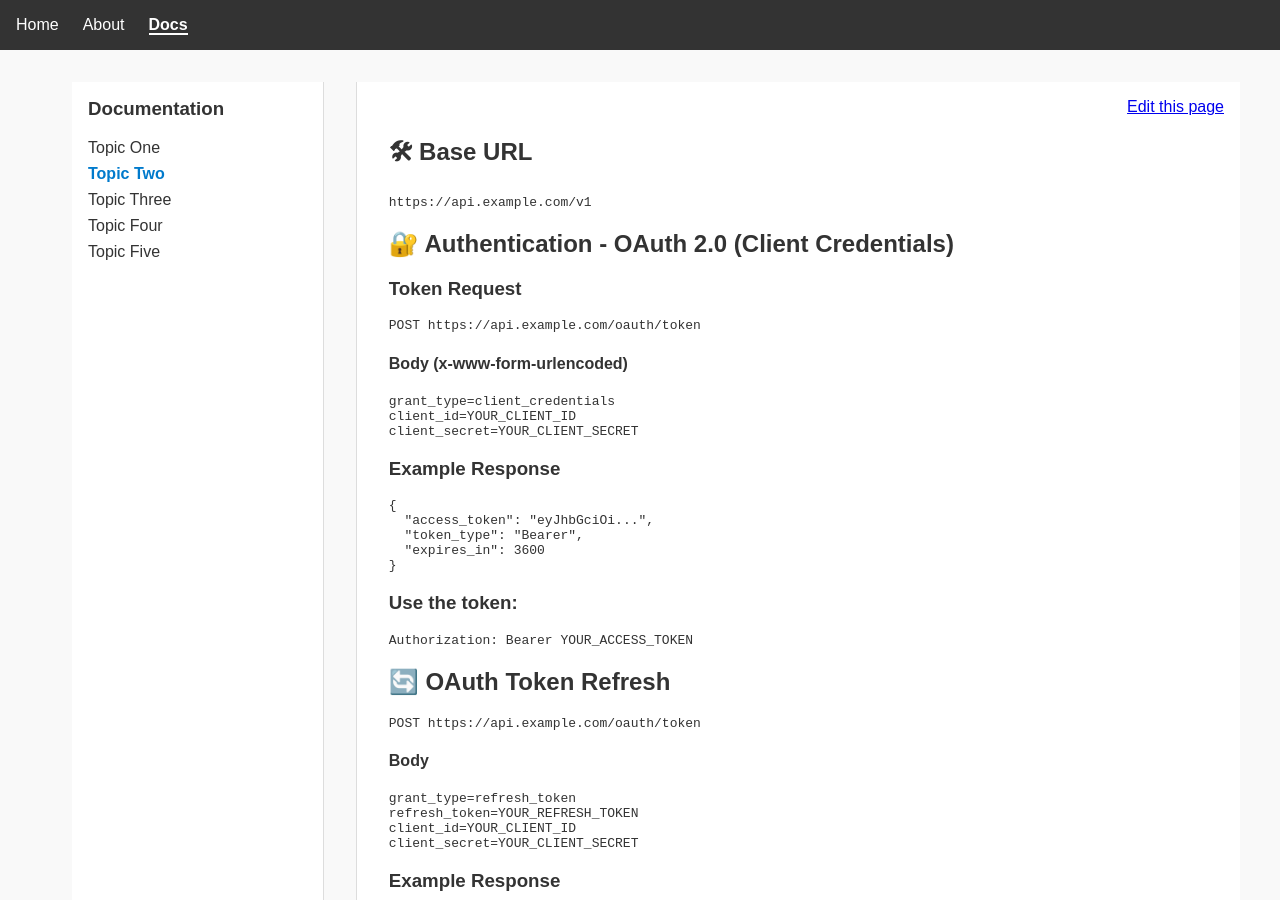
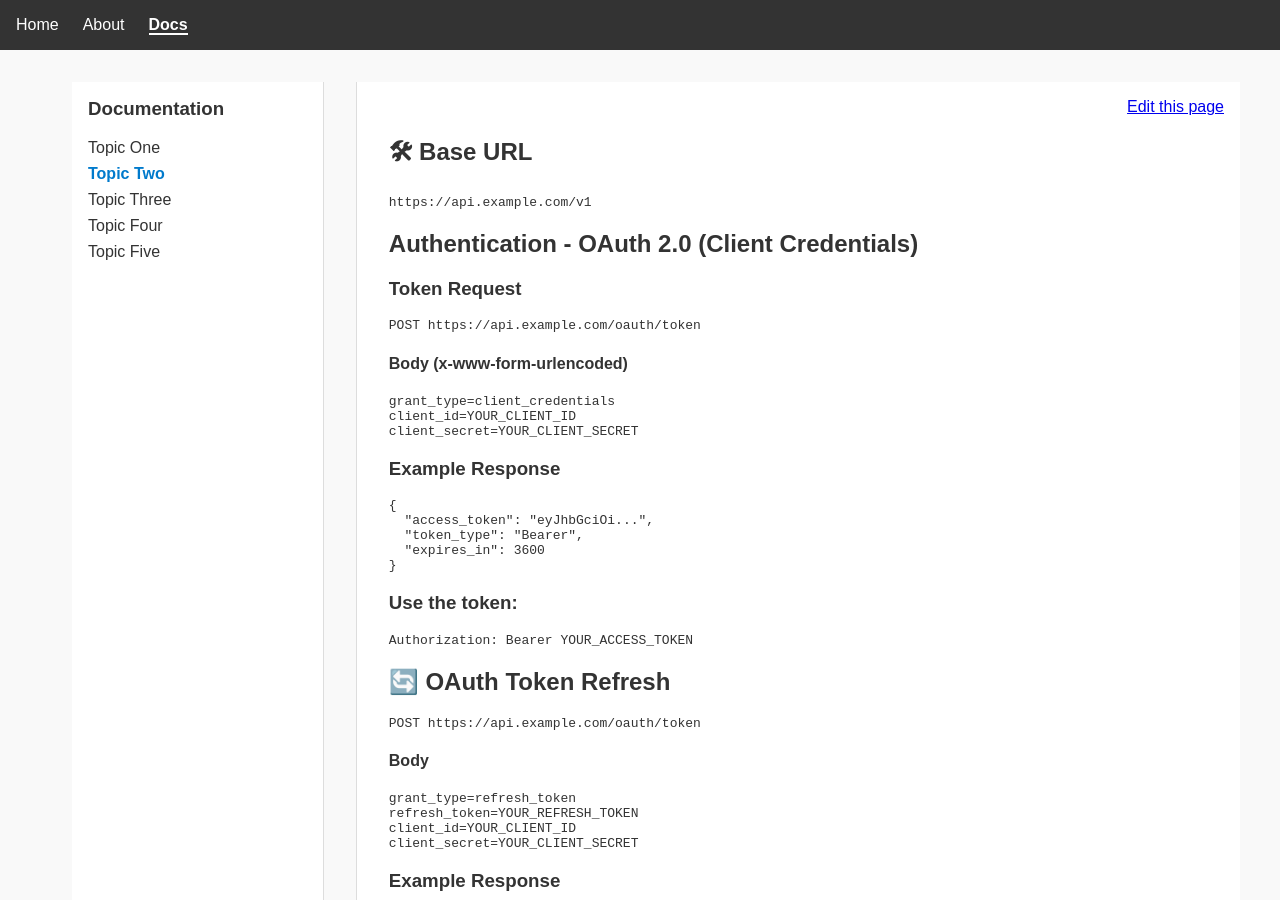
Before and after one commit to smarvin/gl-copy-site, a Jekyll site: the page built from docs/topic-two.md, in a window 1280 px wide and 900 px high. Built offline with Jekyll 4.4.1, drawn with Linux system fonts in a browser that asks for light colours.

````diff
--- a/docs/topic-two.md
+++ b/docs/topic-two.md
@@ -10,7 +10,7 @@ permalink: /docs/topic-two/
 https://api.example.com/v1
 ```
 
-## 🔐 Authentication - OAuth 2.0 (Client Credentials)
+## Authentication - OAuth 2.0 (Client Credentials)
 
 ### Token Request
 ```
````
